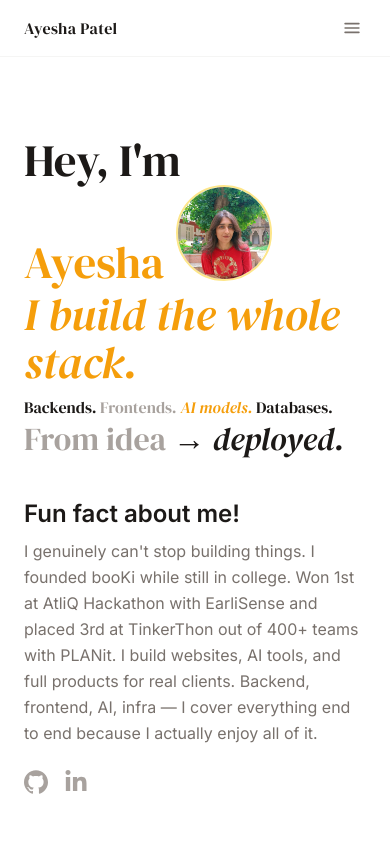
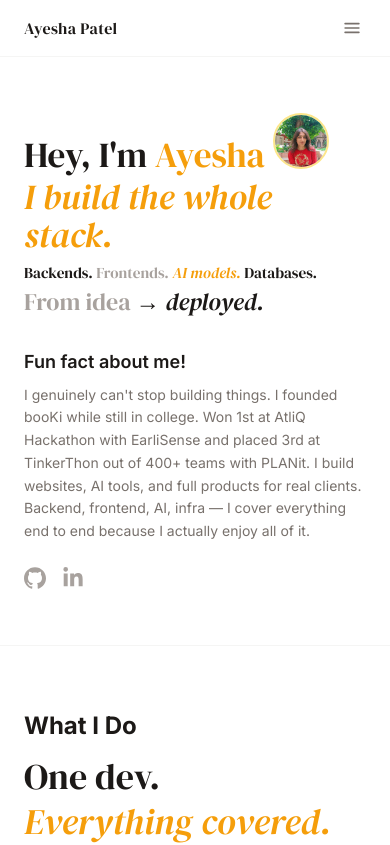
Before and after one commit to ayesha1209/portfolio, a Next.js app: page / in a window 390 px wide. Shown: the top 845 px of the page. Built offline with nearby package versions, Linux system fonts and the light colour scheme.

Commit message:
fix hero layout for mobile

```diff
--- a/components/Hero.tsx
+++ b/components/Hero.tsx
@@ -5,35 +5,34 @@ import { FaLinkedinIn } from "react-icons/fa";
 
 export default function Hero() {
   return (
-    <section className="max-w-5xl mx-auto px-6 pt-20 pb-16">
+    <section className="max-w-5xl mx-auto px-6 pt-14 pb-14">
 
-      <h1 className="font-serif text-[clamp(2.8rem,7.5vw,5.5rem)] leading-[1.08] text-stone-900 mb-1">
+      <h1 className="font-serif text-[2.2rem] sm:text-[clamp(2.8rem,7.5vw,5.5rem)] leading-[1.08] text-stone-900 mb-1">
         Hey, I&apos;m{" "}
-        <span className="inline-flex items-end gap-3 leading-none">
+        <span className="inline-flex items-end gap-2 leading-none">
           <span className="text-amber-500">Ayesha</span>
           <ProfilePhoto />
         </span>
       </h1>
 
-      <p className="font-serif italic text-[clamp(2.8rem,7.5vw,5.5rem)] leading-[1.08] text-amber-500">
+      <p className="font-serif italic text-[2.2rem] sm:text-[clamp(2.8rem,7.5vw,5.5rem)] leading-[1.08] text-amber-500">
         I build the whole stack.
       </p>
 
-      <p className="font-serif text-[clamp(1rem,2.6vw,1.75rem)] leading-[1.4] text-stone-900 mt-2 sm:whitespace-nowrap">
+      <p className="font-serif text-[clamp(0.95rem,2.6vw,1.75rem)] leading-[1.5] text-stone-900 mt-2 sm:whitespace-nowrap">
         Backends.{" "}
         <span className="text-stone-400">Frontends.</span>{" "}
         <span className="italic text-amber-500">AI models.</span>{" "}
         Databases.
       </p>
 
-      <p className="font-serif text-[clamp(2rem,5.5vw,4rem)] leading-[1.12] text-stone-400 mt-1">
+      <p className="font-serif text-[1.5rem] sm:text-[clamp(2rem,5.5vw,4rem)] leading-[1.12] text-stone-400 mt-1">
         From idea{" "}
         <span className="italic text-stone-900">→ deployed.</span>
       </p>
 
-
-      <p className="text-2xl font-semibold text-stone-900 mt-10 mb-2">Fun fact about me!</p>
-      <p className="text-base text-stone-500 leading-relaxed max-w-xl">
+      <p className="text-lg sm:text-2xl font-semibold text-stone-900 mt-8 mb-2">Fun fact about me!</p>
+      <p className="text-sm sm:text-base text-stone-500 leading-relaxed max-w-xl">
         I genuinely can't stop building things. I founded booKi while still in college. Won 1st at AtliQ Hackathon with EarliSense and placed 3rd at TinkerThon out of 400+ teams with PLANit. I build websites, AI tools, and full products for real clients. Backend, frontend, AI, infra — I cover everything end to end because I actually enjoy all of it.
       </p>
 
@@ -45,7 +44,7 @@ export default function Hero() {
           aria-label="GitHub"
           className="text-stone-400 hover:text-stone-900 transition-colors"
         >
-          <SiGithub size={24} />
+          <SiGithub size={22} />
         </a>
         <a
           href={profile.linkedin}
@@ -54,7 +53,7 @@ export default function Hero() {
           aria-label="LinkedIn"
           className="text-stone-400 hover:text-stone-900 transition-colors"
         >
-          <FaLinkedinIn size={24} />
+          <FaLinkedinIn size={22} />
         </a>
       </div>
 
--- a/components/ProfilePhoto.tsx
+++ b/components/ProfilePhoto.tsx
@@ -2,7 +2,7 @@
 
 export default function ProfilePhoto() {
   return (
-    <span className="inline-block w-24 h-24 sm:w-28 sm:h-28 rounded-full overflow-hidden border-2 border-amber-200 bg-stone-100 mb-1 align-bottom shrink-0">
+    <span className="inline-block w-14 h-14 sm:w-24 sm:h-24 rounded-full overflow-hidden border-2 border-amber-200 bg-stone-100 mb-1 align-bottom shrink-0">
       {/* eslint-disable-next-line @next/next/no-img-element */}
       <img
         src="/photo.jpg"
```
